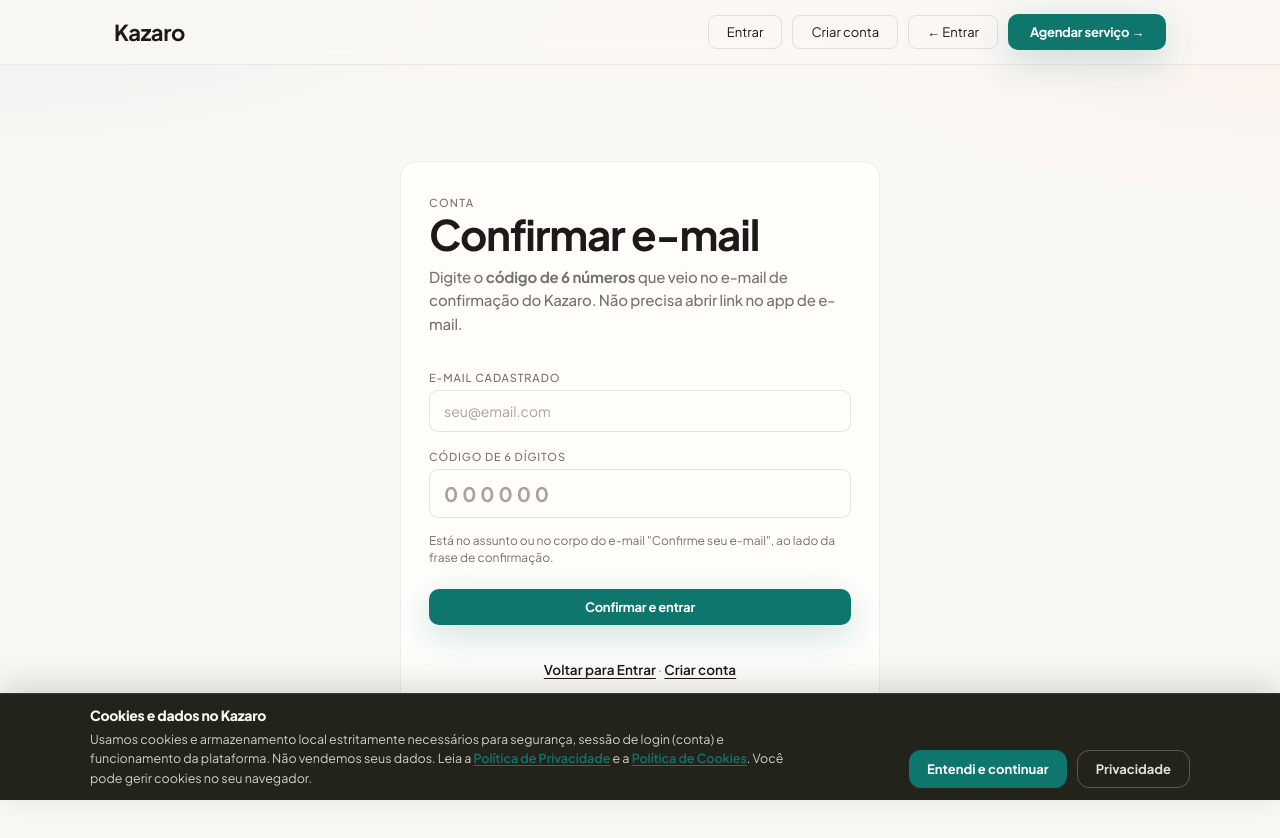
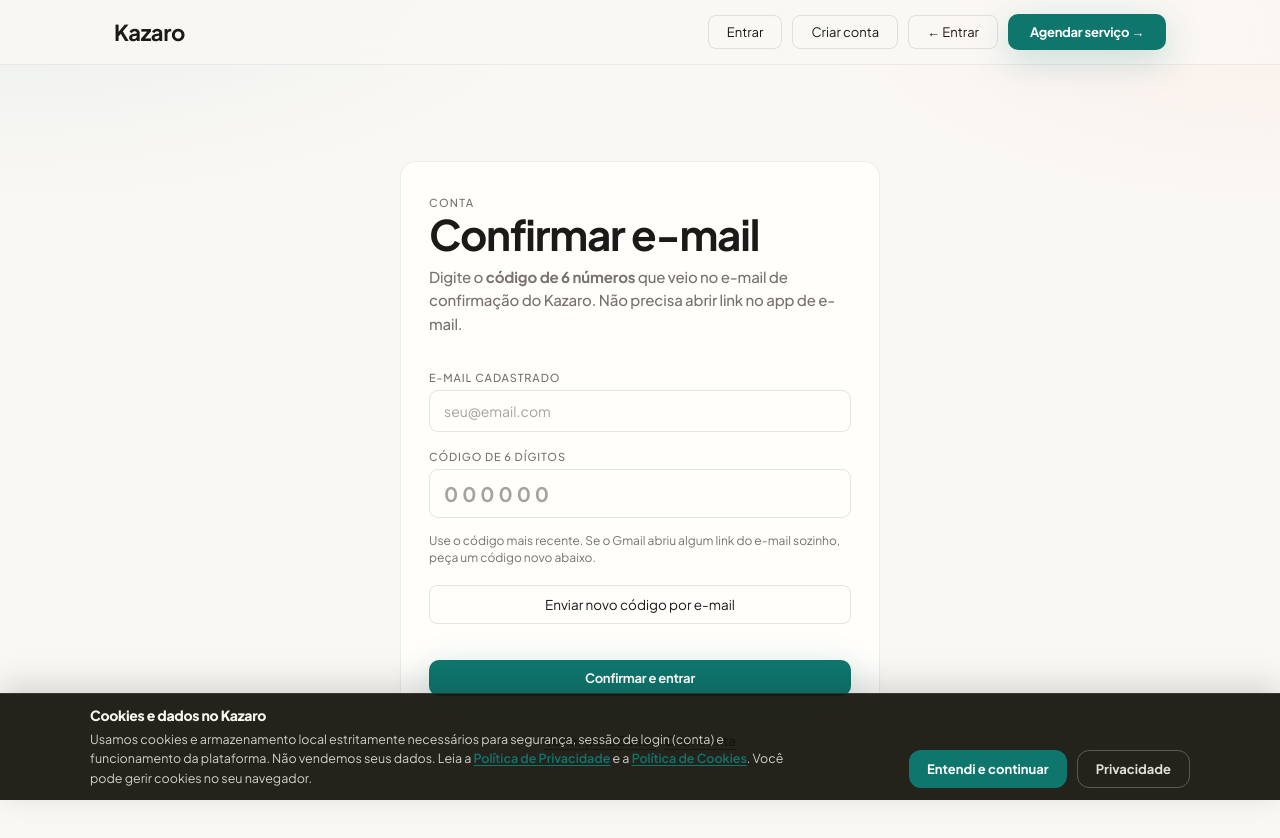
Before and after one commit to danieljunges/kazaro, a Next.js app: page /confirmar-email in a window 1280 px wide. Shown: the top 838 px of the page. Built offline with nearby package versions, Linux system fonts and the light colour scheme; no server answers.

Commit message:
Mudanças

```diff
--- a/components/auth/ConfirmEmailCodeForm.tsx
+++ b/components/auth/ConfirmEmailCodeForm.tsx
@@ -8,8 +8,8 @@ import { AuthSpinner } from "@/components/auth/AuthSpinner";
 
 function ptVerifyError(message: string): string {
   const m = message.toLowerCase();
-  if (m.includes("expired") || m.includes("invalid")) {
-    return "Código inválido ou expirado. Peça um novo e-mail em Entrar → Reenviar confirmação.";
+  if (m.includes("expired") || m.includes("invalid") || m.includes("otp")) {
+    return "Esse código não vale mais — muito comum quando o Gmail/Outlook abriu algum link do e-mail sozinho, ou quando passou do tempo. Toque em “Enviar novo código” abaixo e use só os números do e-mail novo.";
   }
   if (m.includes("too many")) return "Muitas tentativas. Aguarde alguns minutos.";
   return message;
@@ -34,26 +34,66 @@ export function ConfirmEmailCodeForm({ defaultEmail = "", notice = null }: Props
   }, [defaultEmail]);
   const [code, setCode] = useState("");
   const [busy, setBusy] = useState(false);
+  const [resendBusy, setResendBusy] = useState(false);
   const [err, setErr] = useState<string | null>(null);
+
+  function normalizeOtpToken(raw: string): string {
+    const compact = raw.trim().replace(/\s/g, "");
+    const digits = compact.replace(/\D/g, "");
+    if (digits.length >= 6) return digits.slice(0, 8);
+    const alnum = compact.replace(/[^a-zA-Z0-9]/g, "");
+    if (alnum.length >= 6) return alnum.slice(0, 8);
+    return digits.slice(0, 8);
+  }
+
+  async function onResendCode() {
+    const em = email.trim().toLowerCase();
+    if (!em || !/^[^\s@]+@[^\s@]+\.[^\s@]+$/.test(em)) {
+      setErr("Preencha seu e-mail acima para reenviar o código.");
+      return;
+    }
+    setErr(null);
+    setResendBusy(true);
+    try {
+      const res = await fetch("/api/auth/resend-confirmation", {
+        method: "POST",
+        headers: { "Content-Type": "application/json" },
+        body: JSON.stringify({ email: em }),
+      });
+      const data = (await res.json()) as { ok?: boolean; message?: string };
+      if (!data.ok) {
+        setErr(data.message ?? "Não foi possível reenviar.");
+        return;
+      }
+      setCode("");
+      router.replace(`/confirmar-email?email=${encodeURIComponent(em)}&reenvio=1`);
+      router.refresh();
+    } catch {
+      setErr("Falha ao reenviar. Tente de novo.");
+    } finally {
+      setResendBusy(false);
+    }
+  }
 
   async function onSubmit(e: FormEvent) {
     e.preventDefault();
     setErr(null);
     const em = email.trim().toLowerCase();
-    const token = code.replace(/\D/g, "").slice(0, 6);
+    const token = normalizeOtpToken(code);
     if (!em || !/^[^\s@]+@[^\s@]+\.[^\s@]+$/.test(em)) {
       setErr("Informe o e-mail cadastrado.");
       return;
     }
-    if (token.length !== 6) {
-      setErr("Digite os 6 números que aparecem no e-mail.");
+    if (token.length < 6) {
+      setErr("Digite o código completo que aparece no e-mail (geralmente 6 números).");
       return;
     }
 
     setBusy(true);
     try {
       const supabase = getSupabaseBrowserClient();
-      const tryTypes = ["signup", "email"] as const;
+      /** Doc Supabase (OTP no e-mail): `type: 'email'`; `signup` cobre projetos/configs antigas. */
+      const tryTypes = ["email", "signup"] as const;
       let lastError: string | null = null;
       for (const type of tryTypes) {
         const { error } = await supabase.auth.verifyOtp({ email: em, token, type });
@@ -131,20 +171,32 @@ export function ConfirmEmailCodeForm({ defaultEmail = "", notice = null }: Props
           inputMode="numeric"
           autoComplete="one-time-code"
           required
-          maxLength={8}
+          maxLength={10}
           value={code}
-          onChange={(ev) => setCode(ev.target.value.replace(/[^\d]/g, "").slice(0, 6))}
+          onChange={(ev) => setCode(ev.target.value.replace(/[^\d]/g, "").slice(0, 8))}
           placeholder="000000"
           style={{ letterSpacing: "0.2em", fontSize: 20, fontWeight: 700 }}
           disabled={busy}
           aria-describedby="confirm-code-hint"
         />
         <p id="confirm-code-hint" className="auth-password-hint" style={{ marginTop: 8 }}>
-          Está no assunto ou no corpo do e-mail &quot;Confirme seu e-mail&quot;, ao lado da frase de confirmação.
+          Use o código mais recente. Se o Gmail abriu algum link do e-mail sozinho, peça um código novo abaixo.
         </p>
       </label>
 
       {err ? <p className="auth-error">{err}</p> : null}
+
+      <div style={{ marginBottom: 14 }}>
+        <button
+          type="button"
+          className="btn-ghost auth-resend-btn"
+          style={{ width: "100%", justifyContent: "center" }}
+          disabled={busy || resendBusy}
+          onClick={() => void onResendCode()}
+        >
+          {resendBusy ? "Enviando…" : "Enviar novo código por e-mail"}
+        </button>
+      </div>
 
       <button type="submit" className="btn-cta auth-submit" disabled={busy}>
         <span className="auth-submit-inner">
```
Also changed, not shown: email-templates/supabase/confirm_signup.html (+7 -10 lines), email-templates/supabase/LEIA-ME.txt.
